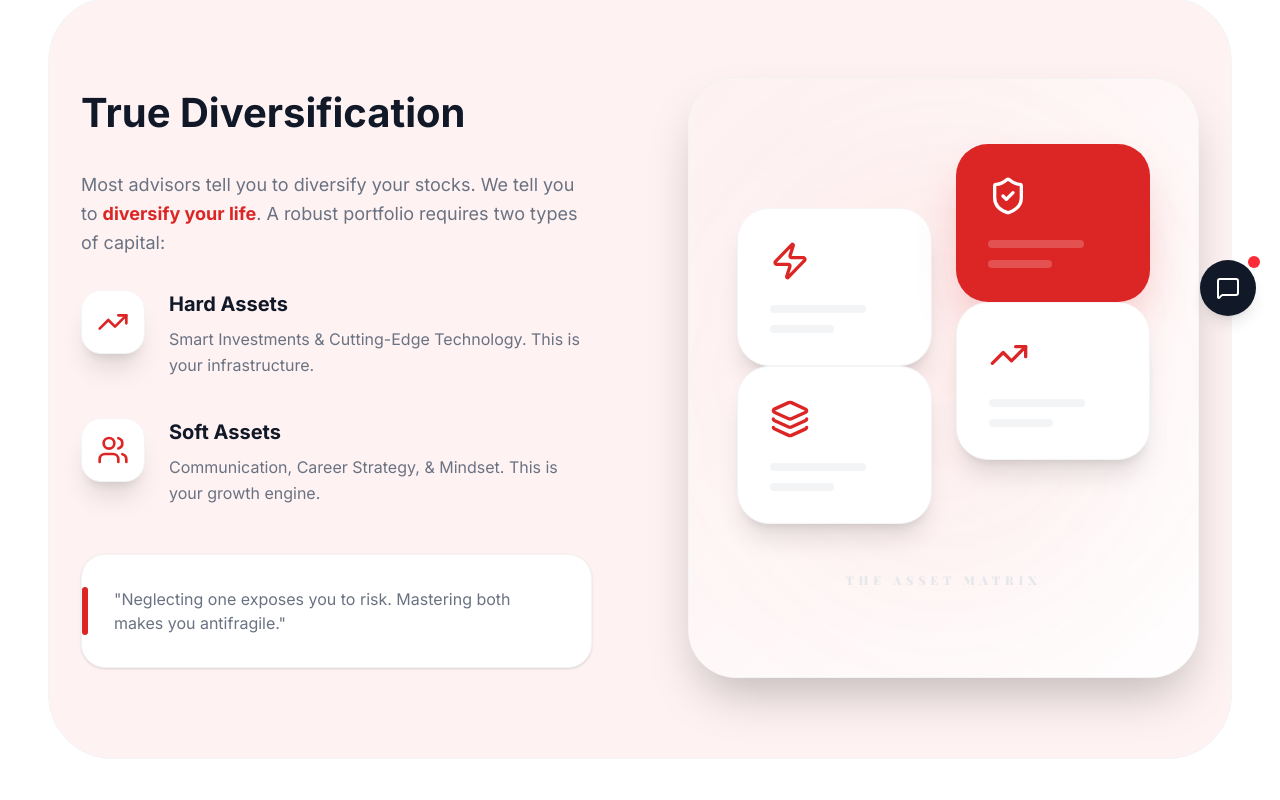
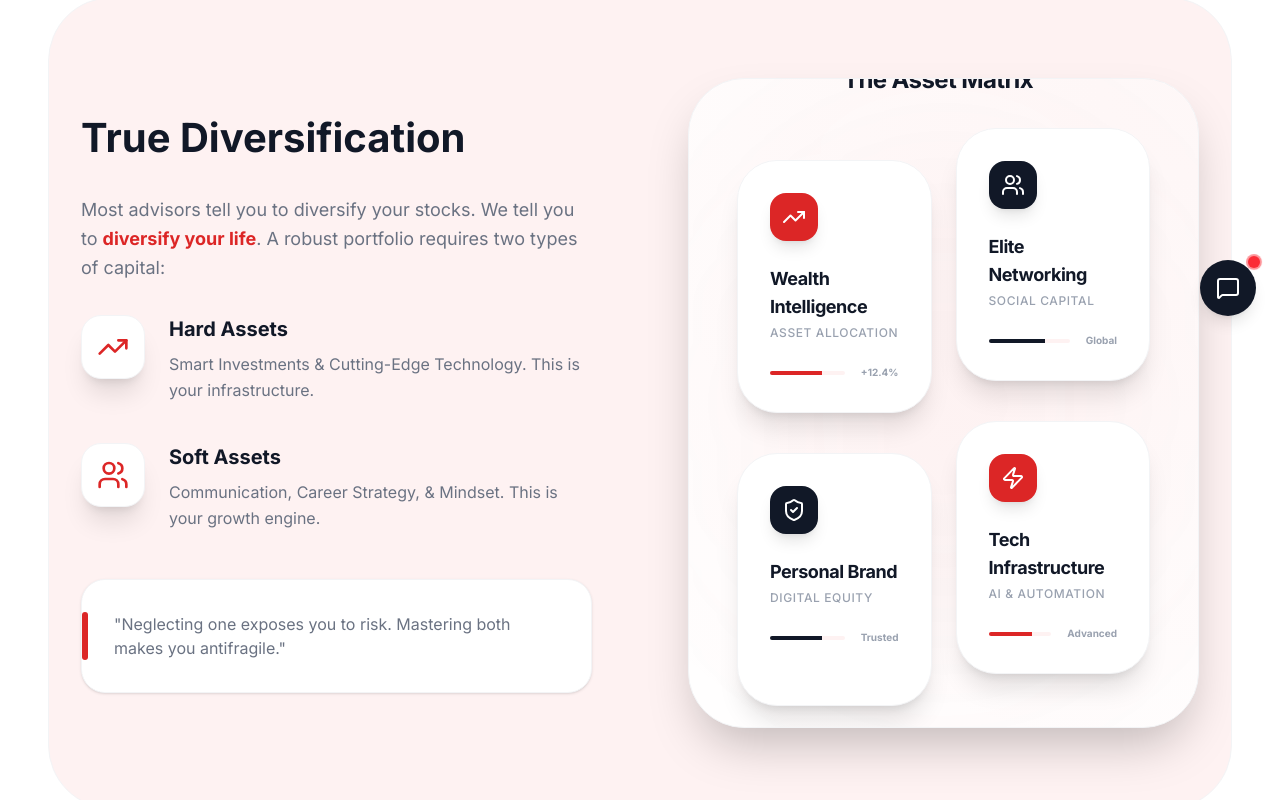
Before and after one commit to ahinsree/Portfolio-living, a Next.js app: page /about in a window 1280 px wide. Shown: the part 460-1260 px from the top of the page. Built offline with nearby package versions, Linux system fonts and the light colour scheme; a web font is replaced by a local one.

Commit message:
Improvise Asset Matrix in About page with interactive motion cards

```diff
--- a/app/about/page.tsx
+++ b/app/about/page.tsx
@@ -4,6 +4,7 @@ import Header from "@/components/Header";
 import Footer from "@/components/Footer";
 import { Layers, ShieldCheck, Zap, TrendingUp, Users, ArrowRight } from "lucide-react";
 import Link from "next/link";
+import { motion } from "framer-motion";
 
 export default function About() {
     return (
@@ -63,33 +64,103 @@ export default function About() {
                             </div>
 
                             {/* Abstract Visual Representation */}
-                            <div className="relative h-[600px] w-full bg-white rounded-[3rem] shadow-2xl p-12 overflow-hidden border border-gray-100">
-                                <div className="absolute inset-0 bg-gradient-to-br from-gray-50 to-white z-0" />
-                                <div className="absolute top-1/2 left-1/2 -translate-x-1/2 -translate-y-1/2 w-[80%] h-[80%] bg-primary/5 rounded-full blur-[100px]" />
-                                <div className="relative z-10 flex flex-col justify-center h-full">
-                                    <div className="grid grid-cols-2 gap-6">
-                                        <div className="bg-white p-8 rounded-[2rem] shadow-xl border border-gray-100 transform translate-y-10 hover:-translate-y-2 transition-transform duration-500 cursor-pointer group">
-                                            <Zap className="w-10 h-10 text-primary mb-6 group-hover:scale-110 transition-transform" />
-                                            <div className="h-2 w-24 bg-gray-100 rounded-full mb-3" />
-                                            <div className="h-2 w-16 bg-gray-100 rounded-full" />
+                            <div className="relative h-auto lg:h-[650px] w-full bg-white rounded-[3.5rem] shadow-2xl p-8 lg:p-12 overflow-hidden border border-gray-100 flex flex-col justify-center">
+                                <div className="absolute inset-0 bg-[radial-gradient(circle_at_top_right,rgba(220,38,38,0.03),transparent)] z-0" />
+                                <div className="absolute top-1/2 left-1/2 -translate-x-1/2 -translate-y-1/2 w-[80%] h-[80%] bg-primary/5 rounded-full blur-[120px]" />
+
+                                <div className="relative z-10">
+                                    <div className="text-center mb-12">
+                                        <div className="inline-block px-4 py-1.5 bg-primary/5 rounded-full text-primary font-black text-[10px] tracking-[0.2em] uppercase mb-4">
+                                            Interactive Portfolio
                                         </div>
-                                        <div className="bg-primary p-8 rounded-[2rem] shadow-2xl shadow-primary/30 transform -translate-y-6 hover:-translate-y-10 transition-transform duration-500 cursor-pointer group">
-                                            <ShieldCheck className="w-10 h-10 text-white mb-6 group-hover:scale-110 transition-transform" />
-                                            <div className="h-2 w-24 bg-white/20 rounded-full mb-3" />
-                                            <div className="h-2 w-16 bg-white/20 rounded-full" />
-                                        </div>
-                                        <div className="bg-white p-8 rounded-[2rem] shadow-xl border border-gray-100 transform translate-y-4 hover:-translate-y-6 transition-transform duration-500 cursor-pointer group">
-                                            <Layers className="w-10 h-10 text-primary mb-6 group-hover:scale-110 transition-transform" />
-                                            <div className="h-2 w-24 bg-gray-100 rounded-full mb-3" />
-                                            <div className="h-2 w-16 bg-gray-100 rounded-full" />
-                                        </div>
-                                        <div className="bg-white p-8 rounded-[2rem] shadow-xl border border-gray-100 transform -translate-y-12 hover:-translate-y-16 transition-transform duration-500 cursor-pointer group">
-                                            <TrendingUp className="w-10 h-10 text-primary mb-6 group-hover:scale-110 transition-transform" />
-                                            <div className="h-2 w-24 bg-gray-100 rounded-full mb-3" />
-                                            <div className="h-2 w-16 bg-gray-100 rounded-full" />
-                                        </div>
+                                        <h3 className="text-2xl font-bold text-gray-900 tracking-tight">The Asset Matrix<sup>&trade;</sup></h3>
                                     </div>
-                                    <div className="text-center mt-16 font-serif font-black text-gray-200 uppercase tracking-[0.4em] text-xs">The Asset Matrix</div>
+
+                                    <div className="grid grid-cols-1 sm:grid-cols-2 gap-6 max-w-2xl mx-auto">
+                                        {[
+                                            {
+                                                title: "Wealth Intelligence",
+                                                desc: "Asset Allocation",
+                                                icon: TrendingUp,
+                                                stat: "+12.4%",
+                                                color: "bg-primary",
+                                                delay: 0,
+                                                shift: "translate-y-4"
+                                            },
+                                            {
+                                                title: "Elite Networking",
+                                                desc: "Social Capital",
+                                                icon: Users,
+                                                stat: "Global",
+                                                color: "bg-gray-900",
+                                                delay: 0.1,
+                                                shift: "-translate-y-4"
+                                            },
+                                            {
+                                                title: "Personal Brand",
+                                                desc: "Digital Equity",
+                                                icon: ShieldCheck,
+                                                stat: "Trusted",
+                                                color: "bg-gray-900",
+                                                delay: 0.2,
+                                                shift: "translate-y-8"
+                                            },
+                                            {
+                                                title: "Tech Infrastructure",
+                                                desc: "AI & Automation",
+                                                icon: Zap,
+                                                stat: "Advanced",
+                                                color: "bg-primary",
+                                                delay: 0.3,
+                                                shift: "translate-y-0"
+                                            }
+                                        ].map((item, idx) => (
+                                            <motion.div
+                                                key={item.title}
+                                                initial={{ opacity: 0, scale: 0.9 }}
+                                                whileInView={{ opacity: 1, scale: 1 }}
+                                                viewport={{ once: true }}
+                                                transition={{ delay: item.delay, duration: 0.5 }}
+                                                whileHover={{ y: -10, scale: 1.02 }}
+                                                className={`bg-white p-6 lg:p-8 rounded-[2.5rem] shadow-xl border border-gray-100 transition-all duration-500 cursor-pointer group relative ${item.shift} hidden sm:block`}
+                                            >
+                                                <div className={`w-12 h-12 ${item.color} rounded-2xl flex items-center justify-center mb-6 shadow-lg group-hover:rotate-12 transition-transform`}>
+                                                    <item.icon className="w-6 h-6 text-white" />
+                                                </div>
+                                                <div className="space-y-1">
+                                                    <h4 className="font-bold text-gray-900 text-lg tracking-tight">{item.title}</h4>
+                                                    <p className="text-xs text-gray-400 font-medium uppercase tracking-wider">{item.desc}</p>
+                                                </div>
+                                                <div className="mt-6 flex items-center justify-between">
+                                                    <div className="h-1 flex-1 bg-gray-50 rounded-full overflow-hidden mr-4">
+                                                        <motion.div
+                                                            initial={{ width: 0 }}
+                                                            whileInView={{ width: "70%" }}
+                                                            transition={{ delay: item.delay + 0.5, duration: 1 }}
+                                                            className={`h-full ${item.color}`}
+                                                        />
+                                                    </div>
+                                                    <span className="text-[10px] font-black text-gray-400">{item.stat}</span>
+                                                </div>
+                                            </motion.div>
+                                        ))}
+
+                                        {/* Mobile View simplified items */}
+                                        {[
+                                            { title: "Wealth Intelligence", icon: TrendingUp, color: "bg-primary" },
+                                            { title: "Elite Networking", icon: Users, color: "bg-gray-900" },
+                                            { title: "Personal Brand", icon: ShieldCheck, color: "bg-gray-900" },
+                                            { title: "Tech Infrastructure", icon: Zap, color: "bg-primary" }
+                                        ].map((item) => (
+                                            <div key={item.title + "-mobile"} className="sm:hidden flex items-center gap-4 bg-gray-50 p-6 rounded-3xl border border-gray-100">
+                                                <div className={`w-10 h-10 ${item.color} rounded-xl flex items-center justify-center flex-shrink-0`}>
+                                                    <item.icon className="w-5 h-5 text-white" />
+                                                </div>
+                                                <span className="font-bold text-gray-900">{item.title}</span>
+                                            </div>
+                                        ))}
+                                    </div>
+                                    <div className="text-center mt-12 font-black text-gray-300 uppercase tracking-[0.5em] text-[10px] sm:mt-24">Evolutionary Architecture</div>
                                 </div>
                             </div>
                         </div>
```
